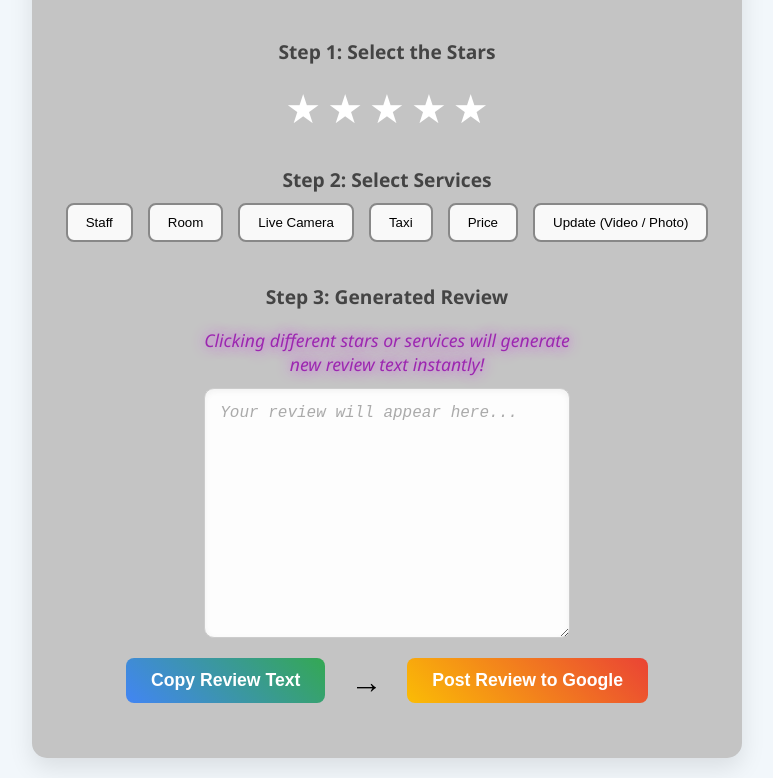
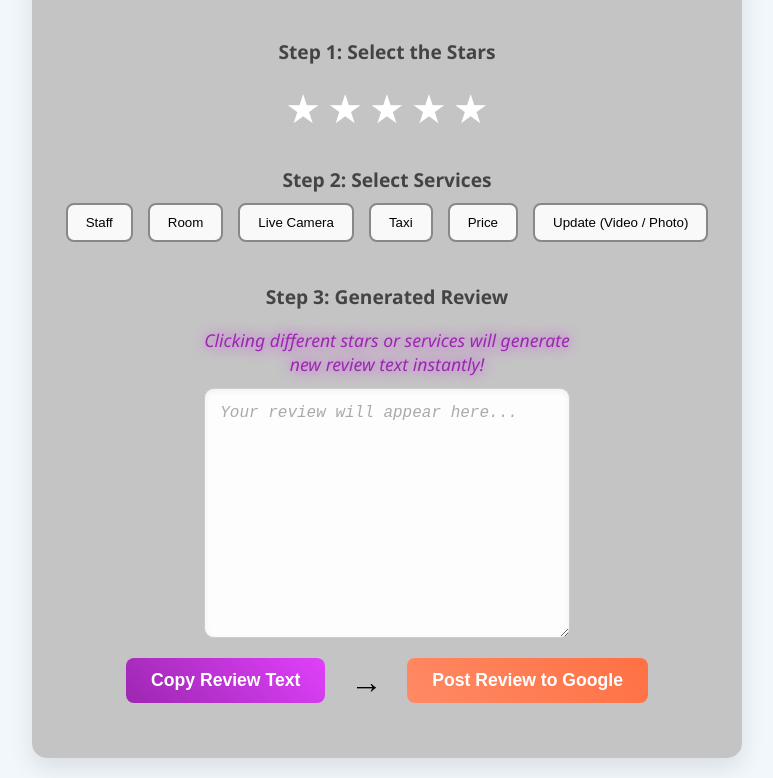
Before and after one commit to crimurc-cloud/HavenCatHotel-review, a plain HTML site: page index.html in a window 1280 px wide. Shown: the part 437-1215 px from the top of the page, without its empty margins (253-1026 px from the left). Drawn offline with Linux system fonts and the light colour scheme.

Commit message:
Update index.html

```diff
--- a/index.html
+++ b/index.html
@@ -156,17 +156,21 @@
 }
 
 .copy-button {
-  background: linear-gradient(45deg, #4285F4, #34A853);
+  background: linear-gradient(45deg, #9c27b0, #e040fb); /* purple to pink */
 }
+
 .submit-button {
-  background: linear-gradient(45deg, #FBBC05, #EA4335);
+  background: linear-gradient(45deg, #ff8a65, #ff7043); /* warm orange gradient */
 }
+
 .copy-button:hover {
-  background: linear-gradient(45deg, #3367D6, #2C8C44);
+  background: linear-gradient(45deg, #8e24aa, #d81b60);
 }
+
 .submit-button:hover {
-  background: linear-gradient(45deg, #E0A800, #D93025);
+  background: linear-gradient(45deg, #ff7043, #f4511e);
 }
+
 
   @media (max-width: 480px) {
   .submit-button, .copy-button {
```
